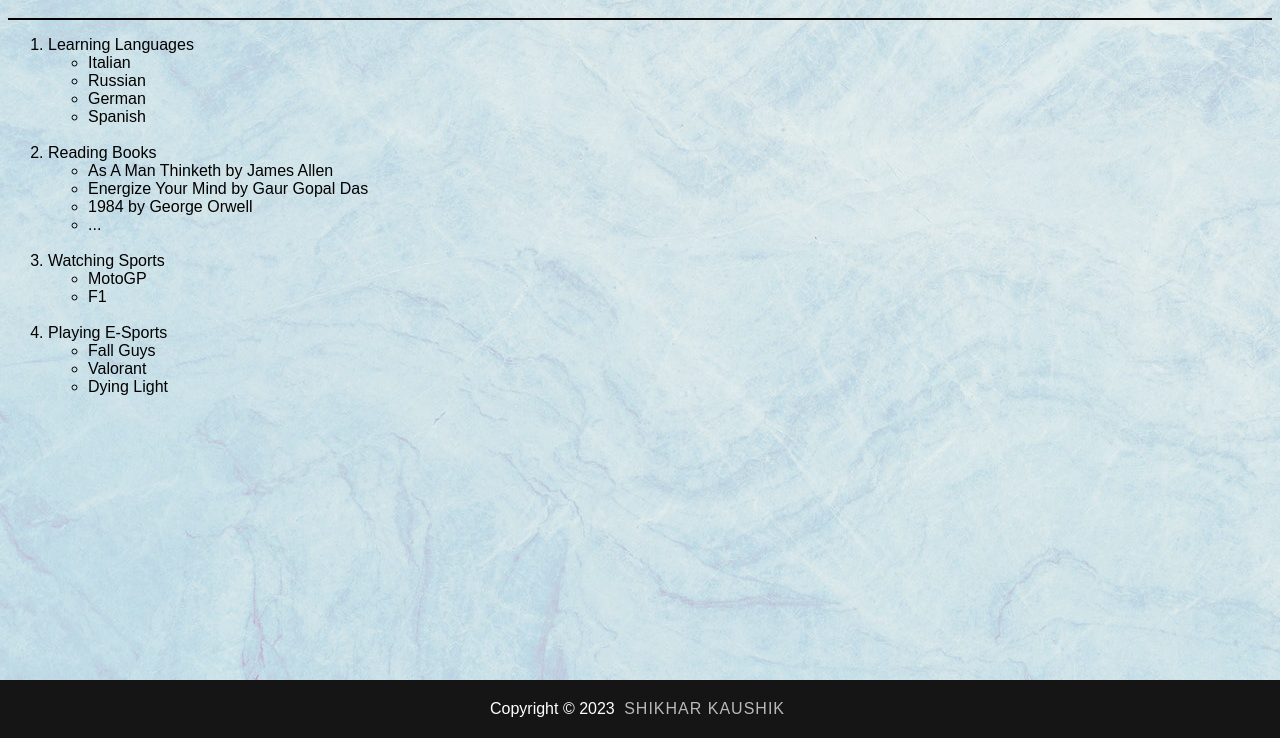
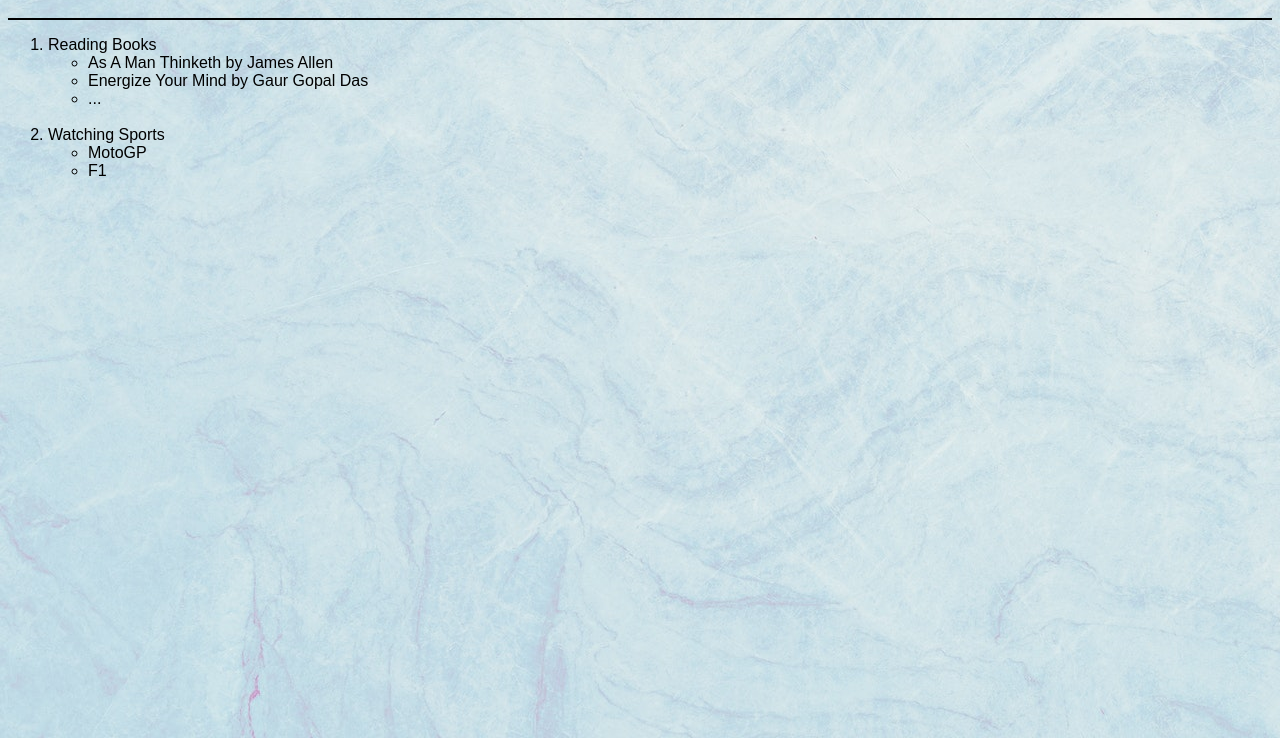
Before and after one commit to ShikharKshk/Portfolio, a plain HTML site: page public/hobbies.html in a window 1280 px wide. Shown: the part 62-800 px from the top of the page. Drawn offline with Linux system fonts and the light colour scheme.

Commit message:
Update hobbies.html

```diff
--- a/public/hobbies.html
+++ b/public/hobbies.html
@@ -10,20 +10,10 @@
     <h1>My Hobbies</h1>
     <hr color="#000" />
     <ol>
-        <li>Learning Languages
-            <ul>
-                <li>Italian</li>
-                <li>Russian</li>
-                <li>German</li>
-                <li>Spanish</li>
-            </ul>
-        </li>
-        <br />
         <li>Reading Books
             <ul>
                 <li>As A Man Thinketh by James Allen</li>
                 <li>Energize Your Mind by Gaur Gopal Das</li>
-                <li>1984 by George Orwell</li>
                 <li>...</li>
             </ul>
         </li>
@@ -35,19 +25,6 @@
             </ul>
         </li>
         <br />
-        <li>Playing E-Sports
-            <ul>
-                <li>Fall Guys</li>
-                <li>Valorant</li>
-                <li>Dying Light</li>
-            </ul>
-        </li>
-        <br />
     </ol>
 </body>
-<footer>
-    <div class="footerBottom">
-        <p>Copyright &copy; 2023 <span class="designer">Shikhar Kaushik</span></p>
-    </div>
-</footer>
 </html>
```
